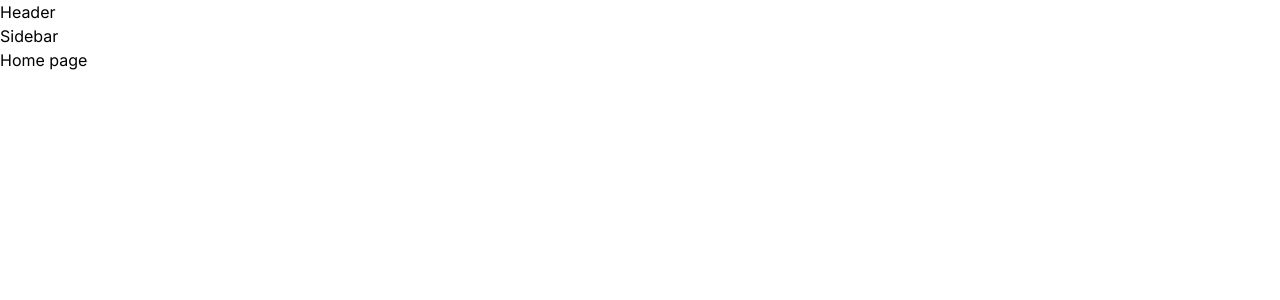
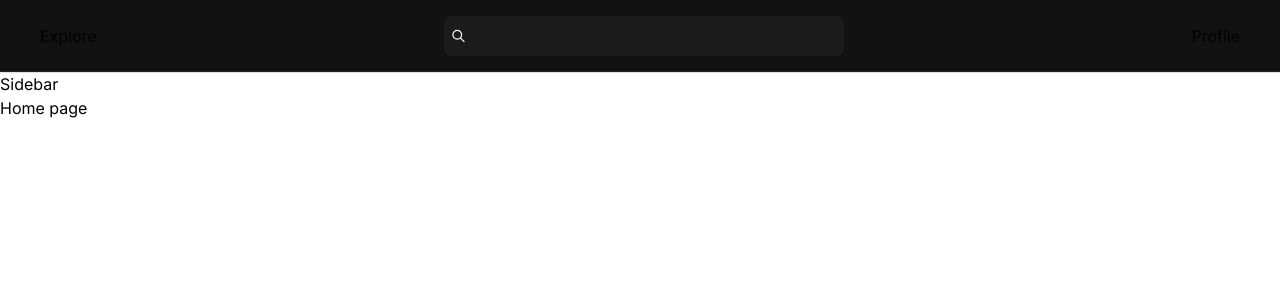
Before and after one commit to baoha7204/athena, a React (Create React App) app: page / in a window 1280 px wide. Shown: the top 300 px of the page. Built offline with nearby package versions, Linux system fonts and the light colour scheme.

Commit message:
add Search, add Header's style and config colors

```diff
--- a/src/app/App.js
+++ b/src/app/App.js
@@ -6,7 +6,7 @@ import { DefaultLayout } from '~/layouts';
 function App() {
     return (
         <Router>
-            <div className="App">
+            <div className="flex flex-col min-h-full">
                 <Routes>
                     {publicRoutes.map((route, index) => {
                         const Page = route.component;
--- a/src/components/GlobalStyles/GlobalStyles.scss
+++ b/src/components/GlobalStyles/GlobalStyles.scss
@@ -5,9 +5,9 @@
     // color definitions
     --color-white: rgb(255, 255, 255);
     --color-black: rgb(0, 0, 0);
-    --color-gray-1: rgb(179, 179, 179);
+    --color-gray-1: #b3b3b3;
     --color-gray-2: rgb(84, 84, 84);
-    --color-gray-3: rgb(18, 18, 18);
+    --color-gray-3: #121212;
     --color-blue-1: rgb(143, 199, 255);
     --color-blue-2: rgb(46, 141, 238);
     --color-blue-3: rgb(32, 129, 226);
@@ -26,6 +26,9 @@
     --color-text-secondary: var(--color-gray-1);
     --color-primary: var(--color-gray-3);
     --color-secondary: rgba(255, 255, 255, 0.12);
+
+    // Default layout
+    --default-layout-header-height: 72px;
 }
 
 html {
--- a/src/features/search/Search.js
+++ b/src/features/search/Search.js
@@ -1,5 +1,54 @@
+import { IconButton, Input } from '@material-tailwind/react';
+import { useDispatch, useSelector } from 'react-redux';
+import { clearSearchTerm, selectSearchTerm, setSearchTerm } from './searchSlice';
+
 function Search() {
-    return <h1>Search</h1>;
+    const dispatch = useDispatch();
+    const searchTerm = useSelector(selectSearchTerm);
+
+    const onSearchChangeHandler = (e) => {
+        dispatch(setSearchTerm(e.target.value));
+    };
+
+    const onSearchClearHandler = () => {
+        dispatch(clearSearchTerm());
+    };
+    return (
+        <div className="hidden items-center h-16 gap-x-2 lg:flex">
+            <div className="relative flex w-full h-full gap-2 md:w-max items-center">
+                <Input
+                    type="search"
+                    placeholder="Search"
+                    containerProps={{
+                        className: 'min-w-[400px] w-full h-full bg-semi-primary rounded-xl',
+                    }}
+                    className="pl-12 w-full h-full outline-none placeholder:text-text-secondary hover:bg-secondary border-transparent border-t-transparent placeholder-shown:border-transparent placeholder-shown:border-t-transparent focus:border-transparent !text-2xl text-text-primary"
+                    labelProps={{
+                        className: 'before:content-none after:content-none',
+                    }}
+                    spellCheck="false"
+                    value={searchTerm}
+                    onChange={onSearchChangeHandler}
+                    icon={searchTerm.length > 0 && <i onClick={onSearchClearHandler} class="fa-light fa-x" />}
+                />
+                <div className="!absolute left-3">
+                    <svg width="13" height="14" viewBox="0 0 14 15" fill="none" xmlns="http://www.w3.org/2000/svg">
+                        <path
+                            d="M9.97811 7.95252C10.2126 7.38634 10.3333 6.7795 10.3333 6.16667C10.3333 4.92899 9.84167 3.742 8.9665 2.86683C8.09133 1.99167 6.90434 1.5 5.66667 1.5C4.42899 1.5 3.242 1.99167 2.36683 2.86683C1.49167 3.742 1 4.92899 1 6.16667C1 6.7795 1.12071 7.38634 1.35523 7.95252C1.58975 8.51871 1.93349 9.03316 2.36683 9.4665C2.80018 9.89984 3.31462 10.2436 3.88081 10.4781C4.447 10.7126 5.05383 10.8333 5.66667 10.8333C6.2795 10.8333 6.88634 10.7126 7.45252 10.4781C8.01871 10.2436 8.53316 9.89984 8.9665 9.4665C9.39984 9.03316 9.74358 8.51871 9.97811 7.95252Z"
+                            fill="none"
+                        />
+                        <path
+                            d="M13 13.5L9 9.5M10.3333 6.16667C10.3333 6.7795 10.2126 7.38634 9.97811 7.95252C9.74358 8.51871 9.39984 9.03316 8.9665 9.4665C8.53316 9.89984 8.01871 10.2436 7.45252 10.4781C6.88634 10.7126 6.2795 10.8333 5.66667 10.8333C5.05383 10.8333 4.447 10.7126 3.88081 10.4781C3.31462 10.2436 2.80018 9.89984 2.36683 9.4665C1.93349 9.03316 1.58975 8.51871 1.35523 7.95252C1.12071 7.38634 1 6.7795 1 6.16667C1 4.92899 1.49167 3.742 2.36683 2.86683C3.242 1.99167 4.42899 1.5 5.66667 1.5C6.90434 1.5 8.09133 1.99167 8.9665 2.86683C9.84167 3.742 10.3333 4.92899 10.3333 6.16667Z"
+                            stroke="#fff"
+                            strokeWidth="1.25"
+                            strokeLinecap="round"
+                            strokeLinejoin="round"
+                        />
+                    </svg>
+                </div>
+            </div>
+        </div>
+    );
 }
 
 export default Search;
--- a/src/features/search/SearchSlice.js
+++ b/src/features/search/SearchSlice.js
@@ -1,17 +1,16 @@
-import { createSlice } from '@reduxjs/toolkit'
-
-const initialState = {
-    // initial state
-}
+import { createSlice } from '@reduxjs/toolkit';
 
 export const searchSlice = createSlice({
     name: 'search',
-    initialState,
+    initialState: '',
     reducers: {
-        // reducers
-    }
-})
+        setSearchTerm: (state, action) => (state = action.payload),
+        clearSearchTerm: (state) => (state = ''),
+    },
+});
 
-export const {  } = searchSlice.actions
+export const { setSearchTerm, clearSearchTerm } = searchSlice.actions;
 
-export default searchSlice.reducer
+export const selectSearchTerm = (state) => state.search;
+
+export default searchSlice.reducer;
--- /dev/null
+++ b/src/layouts/components/Header/Header.module.scss
@@ -0,0 +1,12 @@
+.wrapper {
+    position: sticky;
+    top: 0;
+    z-index: 200;
+    display: flex;
+    justify-content: center;
+    width: 100%;
+    height: var(--default-layout-header-height);
+    box-shadow: 0px 1px 1px rgb(0 0 0 / 12%);
+    background-color: var(--color-primary);
+    border-bottom: 1px solid rgba(255, 255, 255, 0.08);
+}
--- a/src/layouts/components/Header/index.js
+++ b/src/layouts/components/Header/index.js
@@ -1,5 +1,19 @@
+import classNames from 'classnames/bind';
+import Search from '~/features/search/Search';
+import styles from './Header.module.scss';
+
+const cx = classNames.bind(styles);
+
 function Header() {
-    return <h2>Header</h2>;
+    return (
+        <header className={cx('wrapper')}>
+            <div className='flex items-center justify-between w-full h-full mx-4 max-w-[2560px] sm:mx-8 xl:mx-16'>
+                <div>Explore</div>
+                <Search className=''/>
+                <div>Profile</div>
+            </div>
+        </header>
+    );
 }
 
 export default Header;
--- a/src/layouts/components/Search/index.js
+++ /dev/null
@@ -1,5 +0,0 @@
-function Search() {
-    return <h2>Search</h2>;
-}
-
-export default Search;
--- a/tailwind.config.js
+++ b/tailwind.config.js
@@ -4,7 +4,18 @@ const withMT = require('@material-tailwind/react/utils/withMT');
 module.exports = withMT({
     content: ['./src/**/*.{js,jsx,ts,tsx}'],
     theme: {
-        extend: {},
+        fontFamily: {
+            sans: ["Open Sans", "sans-serif"],
+        },
+        extend: {
+            colors: {
+                'text-primary': '#fff',
+                'text-secondary': '#b3b3b3',
+                "primary": '#121212',
+                'semi-primary': '#ffffff0a',
+                "secondary": '#ffffff1f',
+            },
+        },
     },
     plugins: [],
 });
```
Also changed, not shown: src/app/store.js (+5 -5 lines).
